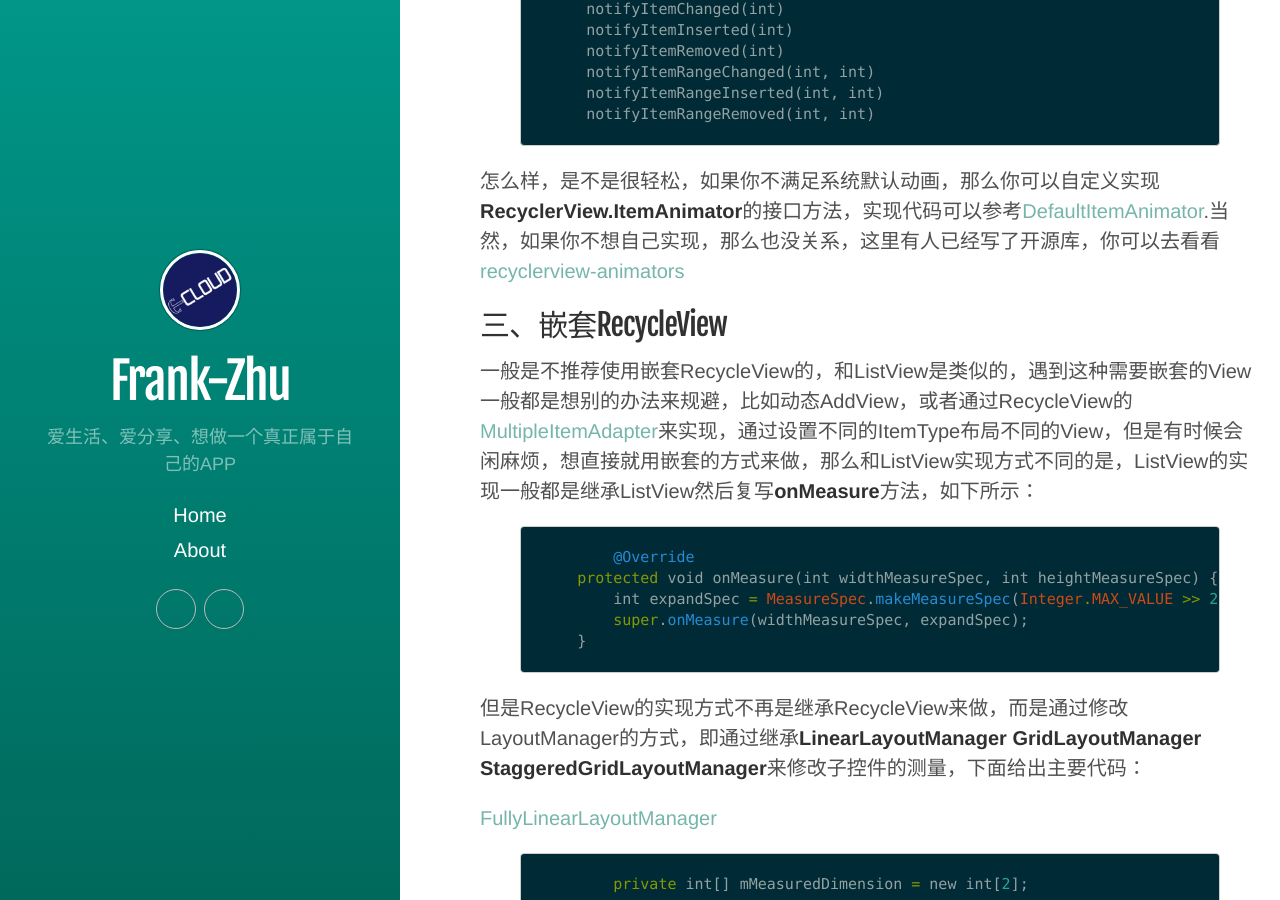
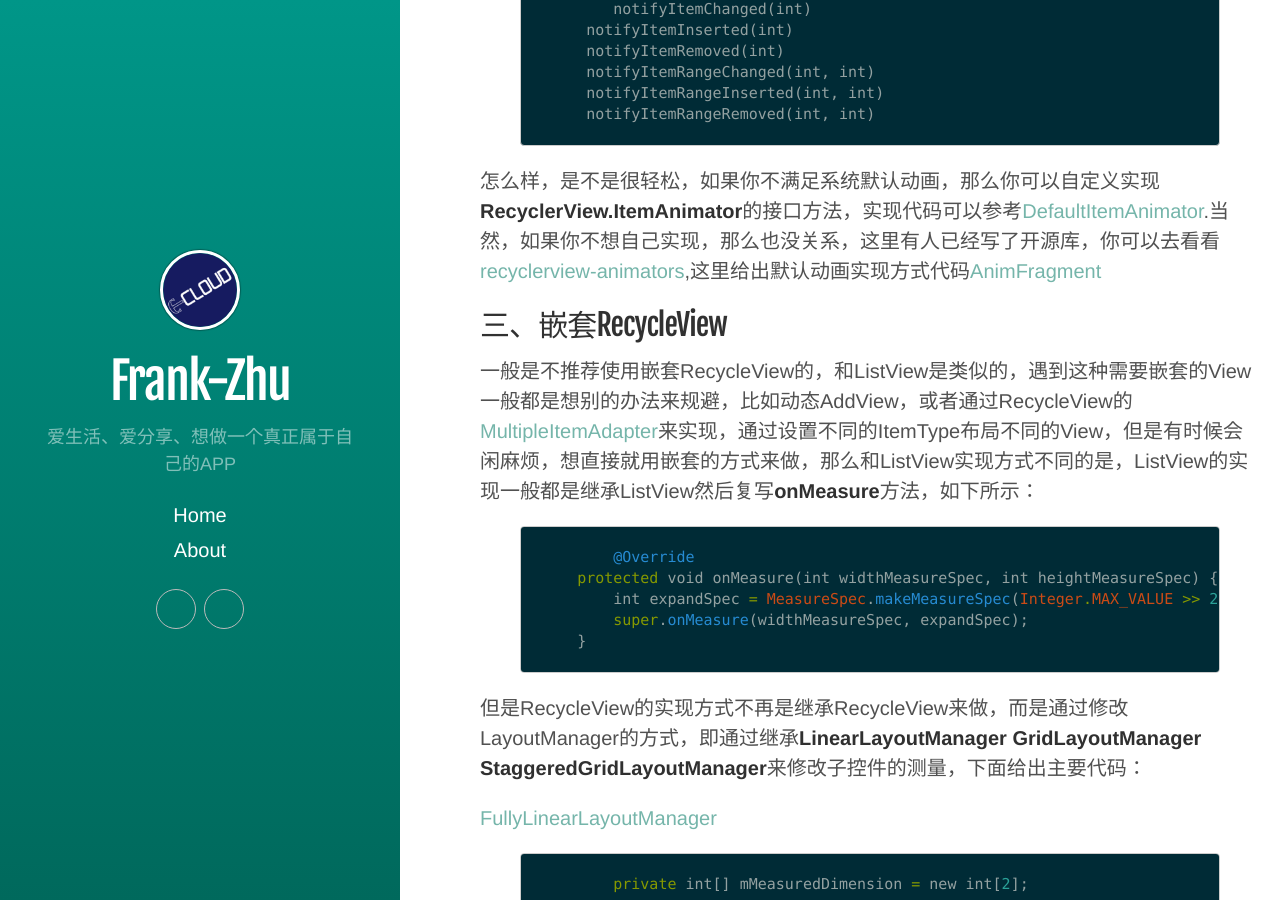
Before and after one commit to Frank-Zhu/Frank-Zhu.github.io, a Jekyll site: the page built from _posts/2015-02-26-android-recyclerview-part-3.md, in a window 1280 px wide and 900 px high, scrolled down 2716 px. Built offline with Jekyll 4.4.1, drawn with Linux system fonts in a browser that asks for light colours; some web fonts are replaced; Markdown is read by kramdown in place of the engine named in the settings.

Commit message:
update：【change url】

```diff
--- a/_posts/2015-02-26-android-recyclerview-part-3.md
+++ b/_posts/2015-02-26-android-recyclerview-part-3.md
@@ -104,7 +104,7 @@ RecyclerView本身就已经实现了ITEM的动画，只需要调用以下几个
 
 {% highlight ruby %}
 
-     notifyItemChanged(int)
+     	notifyItemChanged(int)
      notifyItemInserted(int)
      notifyItemRemoved(int)
      notifyItemRangeChanged(int, int)
@@ -113,7 +113,7 @@ RecyclerView本身就已经实现了ITEM的动画，只需要调用以下几个
 
 {% endhighlight %}
 
-怎么样，是不是很轻松，如果你不满足系统默认动画，那么你可以自定义实现**RecyclerView.ItemAnimator**的接口方法，实现代码可以参考[DefaultItemAnimator](https://android.googlesource.com/platform/frameworks/support/+/refs/heads/master/v7/recyclerview/src/android/support/v7/widget/DefaultItemAnimator.java).当然，如果你不想自己实现，那么也没关系，这里有人已经写了开源库，你可以去看看[recyclerview-animators](https://github.com/wasabeef/recyclerview-animators)
+怎么样，是不是很轻松，如果你不满足系统默认动画，那么你可以自定义实现**RecyclerView.ItemAnimator**的接口方法，实现代码可以参考[DefaultItemAnimator](https://android.googlesource.com/platform/frameworks/support/+/refs/heads/master/v7/recyclerview/src/android/support/v7/widget/DefaultItemAnimator.java).当然，如果你不想自己实现，那么也没关系，这里有人已经写了开源库，你可以去看看[recyclerview-animators](https://github.com/wasabeef/recyclerview-animators),这里给出默认动画实现方式代码[AnimFragment](https://github.com/Frank-Zhu/AndroidRecyclerViewDemo/blob/master/app/src/main/java/com/frankzhu/recyclerviewdemo/fragment/AnimFragment.java)
 
 ##三、嵌套RecycleView
 
```
Also changed, not shown: _posts/2015-01-16-android-recyclerview-part-1.md (+2 -0 lines), _posts/2015-02-25-android-recyclerview-part-2.md (+2 -0 lines).
